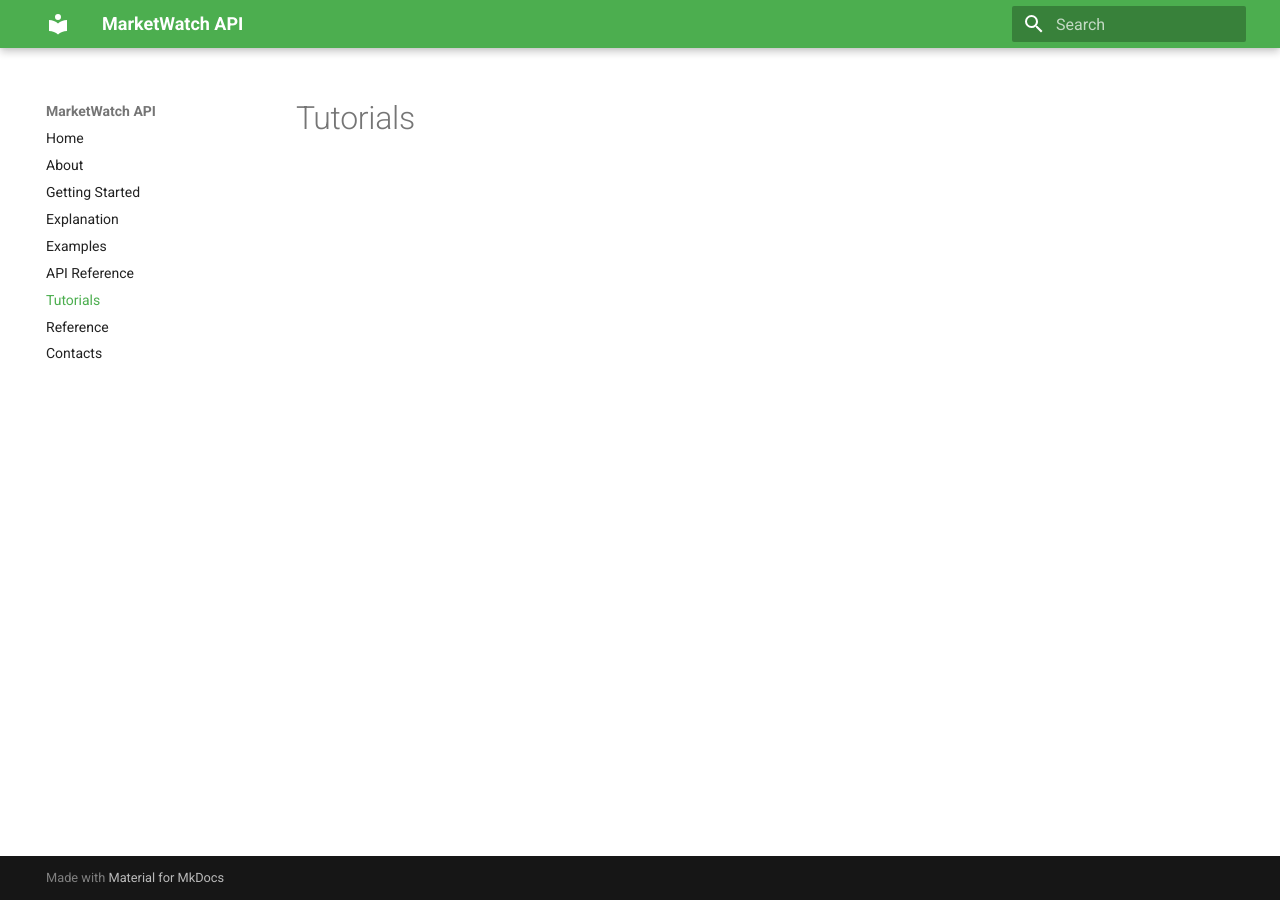
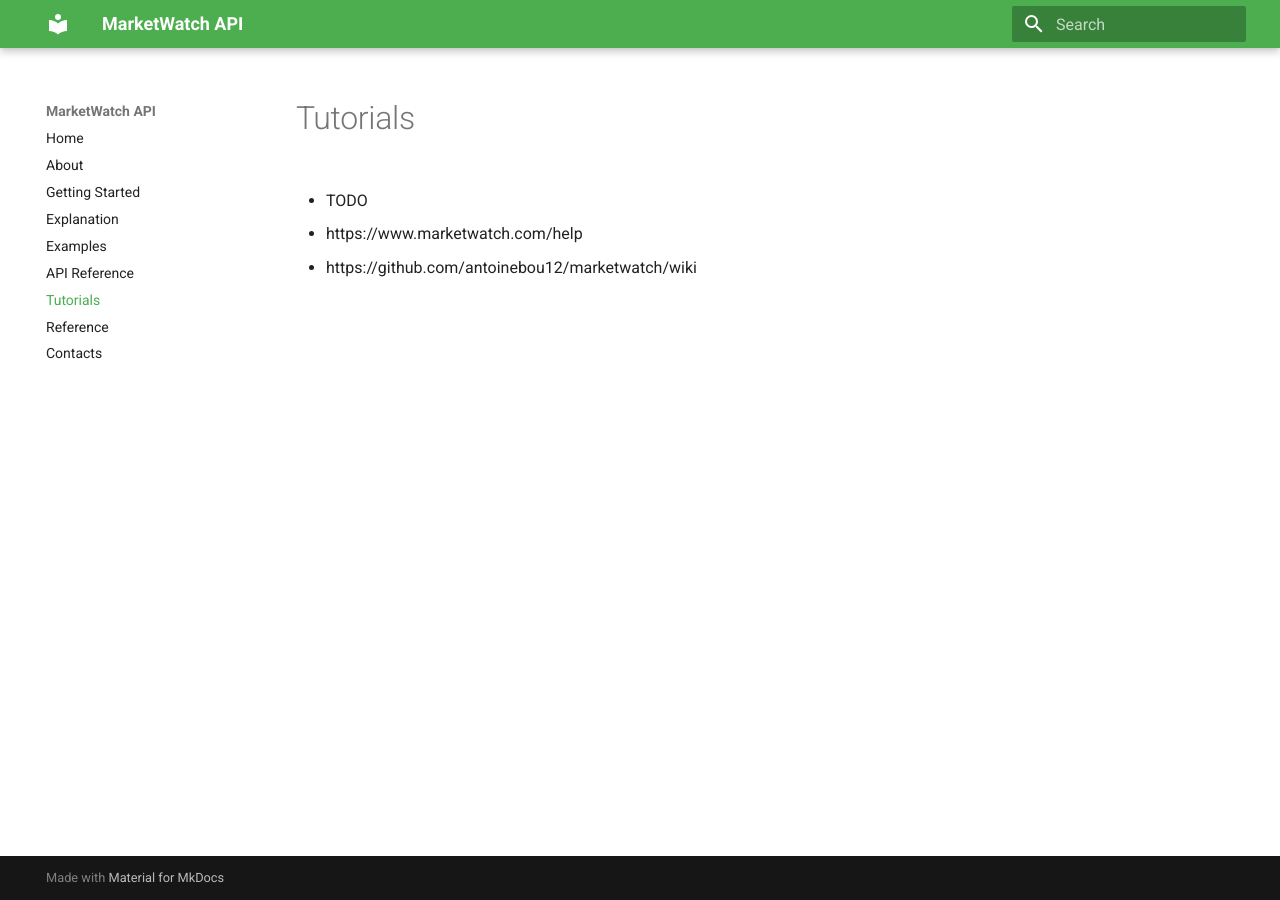
Before and after one commit to antoinebou12/marketwatch, an MkDocs documentation site: the page built from docs/tutorials.md, in a window 1280 px wide. Built offline with MkDocs 1.6.1 and Material for MkDocs 9.7.7, drawn with Linux system fonts in a browser that asks for light colours.

Commit message:
Update tutorials.md

```diff
--- a/docs/tutorials.md
+++ b/docs/tutorials.md
@@ -1 +1,8 @@
 # Tutorials
+
+- TODO
+
+
+
+- https://www.marketwatch.com/help
+- https://github.com/antoinebou12/marketwatch/wiki
```
